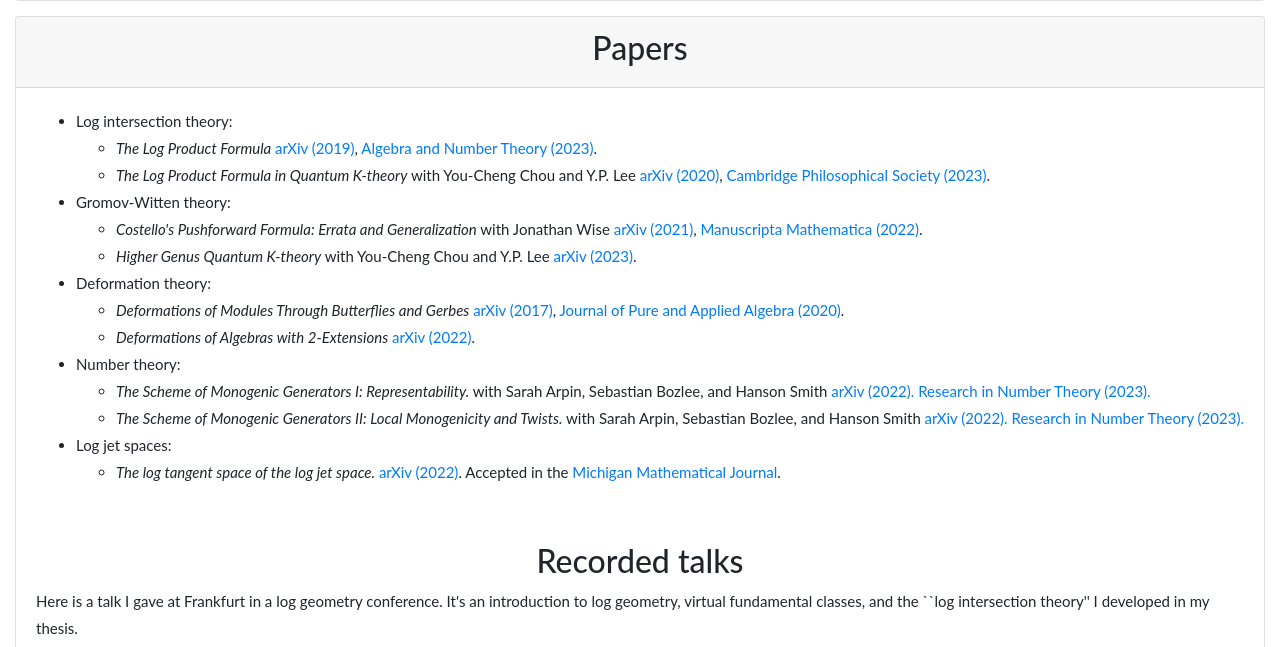
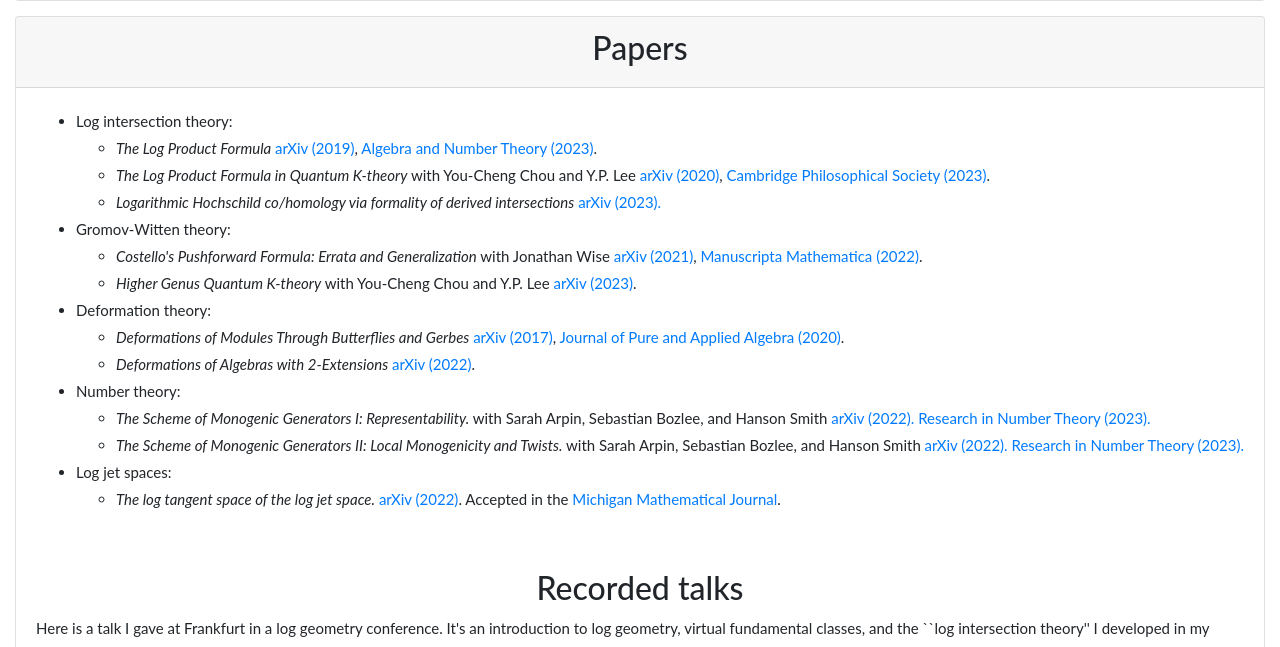
Before and after one commit to nanotech22/logetale, a Flask app: page / in a window 1280 px wide. Shown: the part 1460-2107 px from the top of the page. Run offline with Flask 2, Linux system fonts and the light colour scheme; some libraries are stand-ins or nearby versions.

Commit message:
added log hochschild paper

```diff
--- a/templates/pages/index.html
+++ b/templates/pages/index.html
@@ -53,6 +53,9 @@
                     <ul>
                         <li><i>The Log Product Formula</i> <a href="https://arxiv.org/abs/1908.04936">arXiv (2019)</a>, <a href="https://msp.org/ant/2023/17-7/p02.xhtml">Algebra and Number Theory (2023)</a>.</li>
                         <li><i>The Log Product Formula in Quantum K-theory</i> with You-Cheng Chou and Y.P. Lee <a href = "https://arxiv.org/abs/2012.09379">arXiv (2020)</a>, <a href="https://www.cambridge.org/core/journals/mathematical-proceedings-of-the-cambridge-philosophical-society/article/abs/log-product-formula-in-quantum-ktheory/799DAE6C2CA98CD80D6782DBB6D5A0A4#">Cambridge Philosophical Society (2023)</a>.</li>
+                        <li>
+                            <i>Logarithmic Hochschild co/homology via formality of derived intersections</i> <a href="https://arxiv.org/abs/2308.09447">arXiv (2023).</a>
+                        </li>
                     </ul>
                 </li>
 
```
